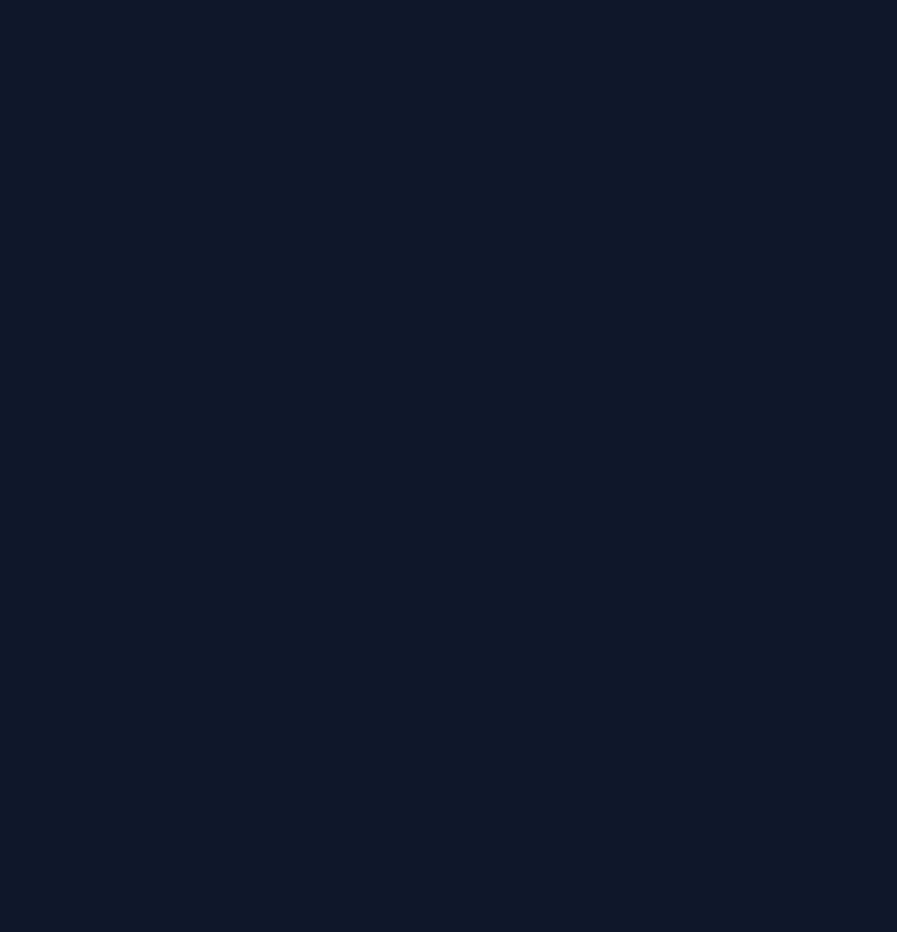
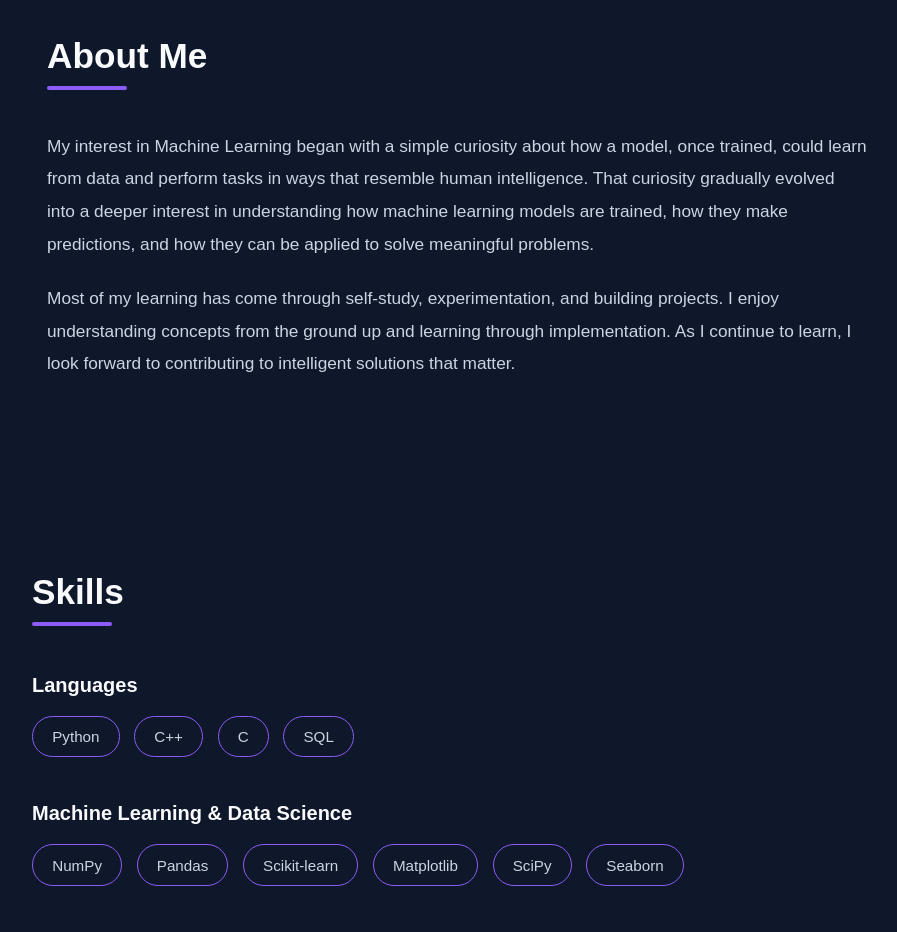
Before and after one commit to shubhi-123/portfolio, a React app: page / in a window 1280 px wide. Shown: the part 860-1792 px from the top of the page, without its empty margins (183-1080 px from the left). Before the commit the page ends 800 px from the top, so only its background shows below. Built offline with nearby package versions, Linux system fonts and the light colour scheme; the HTML template or start-up script is replaced by a standard one.

Commit message:
Add About and Skills sections

```diff
--- a/src/App.jsx
+++ b/src/App.jsx
@@ -1,11 +1,15 @@
 import Navbar from "./components/Navbar/Navbar";
 import Hero from "./components/Hero/Hero";
+import About from "./components/About/About";
+import Skills from "./components/Skills/Skills";
 
 function App() {
   return (
     <>
       <Navbar />
       <Hero />
+      <About />
+      <Skills />
     </>
   );
 }
--- /dev/null
+++ b/src/components/About/about.jsx
@@ -0,0 +1,46 @@
+import styles from "./About.module.css";
+
+function About() {
+  return (
+    <section id="about" className={styles.about}>
+      <div className={styles.container}>
+        <h2 className={styles.heading}>About Me</h2>
+        <div className={styles.underline}></div>
+
+        <p className={styles.description}>
+          My interest in Machine Learning began with a simple curiosity
+          about how a model, once trained, could learn from data and
+          perform tasks in ways that resemble human intelligence.
+          That curiosity gradually evolved into a deeper interest
+          in understanding how machine learning models are trained,
+          how they make predictions, and how they can be applied
+          to solve meaningful problems.
+        </p>
+        <p className={styles.description}>
+          Most of my learning has come through self-study,
+          experimentation, and building projects.
+          I enjoy understanding concepts from the ground up
+          and learning through implementation. As I continue
+          to learn, I look forward to contributing
+          to intelligent solutions that matter.
+        </p>
+
+
+        {/* <p className={styles.description}>
+          Most of my learning has come through self-study, experimenting with
+          ideas, and building projects. I enjoy understanding concepts from the
+          ground up, exploring different approaches, and learning through
+          implementation.
+        </p>
+
+        <p className={styles.description}>
+          As I continue to learn and grow, I look forward to contributing to
+          intelligent solutions that matter.
+        </p> */}
+
+      </div>
+    </section>
+  );
+}
+
+export default About;
--- /dev/null
+++ b/src/components/About/about.module.css
@@ -0,0 +1,44 @@
+.about {
+    padding: 6rem 2rem;
+}
+
+.container {
+    max-width: 820px;
+    margin: 0 auto;
+}
+
+.heading {
+    color: var(--heading-color);
+
+    font-size: 2.2rem;
+    font-weight: 700;
+
+    margin-bottom: 0.6rem;
+}
+
+.underline {
+    width: 80px;
+    height: 4px;
+
+    background: var(--accent-color);
+
+    border-radius: 10px;
+
+    margin-bottom: 2.5rem;
+}
+
+.description {
+    color: var(--text-color);
+
+    font-size: 1.08rem;
+
+    line-height: 1.9;
+
+    text-align: left;
+
+    margin-bottom: 1.3rem;
+}
+
+.description:last-child {
+    margin-bottom: 0;
+}
--- /dev/null
+++ b/src/components/Skills/Skills.jsx
@@ -0,0 +1,67 @@
+import styles from "./Skills.module.css";
+
+const skillsData = [
+  {
+    category: "Languages",
+    skills: ["Python", "C++", "C", "SQL"],
+  },
+  {
+    category: "Machine Learning & Data Science",
+    skills: [
+      "NumPy",
+      "Pandas",
+      "Scikit-learn",
+      "Matplotlib",
+      "SciPy",
+      "Seaborn",
+    ],
+  },
+  {
+    category: "Web Development",
+    skills: ["Flask", "React", "MySQL", "REST APIs"],
+  },
+  {
+    category: "Cloud",
+    skills: [
+      "Google Cloud Platform",
+      "Amazon Web Services",
+    ],
+  },
+  {
+    category: "Tools",
+    skills: [
+      "Git",
+      "GitHub",
+      "VS Code",
+      "Jupyter Notebook",
+      "Postman",
+    ],
+  },
+];
+
+function Skills() {
+  return (
+    <section id="skills" className={styles.skillsSection}>
+      <div className={styles.container}>
+        <h2 className={styles.heading}>Skills</h2>
+        <div className={styles.underline}></div>
+
+        {skillsData.map((group) => (
+          <div className={styles.group} key={group.category}>
+            <h3>{group.category}</h3>
+
+            <div className={styles.skills}>
+              {group.skills.map((skill) => (
+                <span className={styles.skill} key={skill}>
+                  {skill}
+                </span>
+              ))}
+            </div>
+          </div>
+        ))}
+      </div>
+    </section>
+  );
+}
+
+export default Skills;
--- /dev/null
+++ b/src/components/Skills/Skills.module.css
@@ -0,0 +1,69 @@
+.skillsSection {
+    padding: 6rem 2rem;
+}
+
+.container {
+    max-width: 850px;
+    margin: 0 auto;
+}
+
+.heading {
+    color: var(--heading-color);
+
+    font-size: 2.2rem;
+    font-weight: 700;
+
+    margin-bottom: 0.6rem;
+}
+
+.underline {
+    width: 80px;
+    height: 4px;
+
+    background: var(--accent-color);
+
+    border-radius: 10px;
+
+    margin-bottom: 3rem;
+}
+
+.group:not(:last-child) {
+    margin-bottom: 2.8rem;
+}
+
+.group h3 {
+    color: var(--heading-color);
+
+    font-size: 1.25rem;
+    font-weight: 600;
+
+    margin-bottom: 1.2rem;
+}
+
+.skills {
+    display: flex;
+    flex-wrap: wrap;
+    gap: 0.9rem;
+}
+
+.skill {
+    padding: 0.7rem 1.2rem;
+
+    border: 1px solid var(--accent-color);
+    border-radius: 999px;
+
+    color: var(--text-color);
+
+    font-size: 0.95rem;
+    font-weight: 500;
+
+    background: transparent;
+
+    transition: background-color 0.15s ease,
+                color 0.15s ease;
+}
+
+.skill:hover {
+    background: var(--accent-color);
+    color: white;
+}
```
